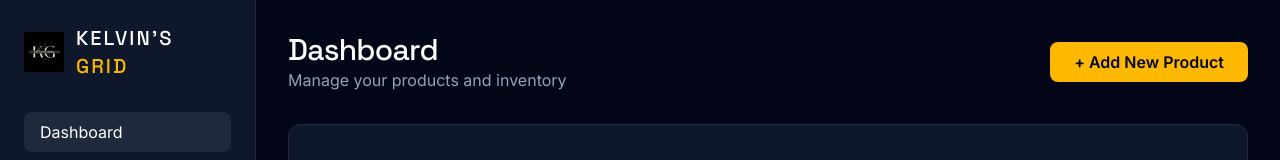
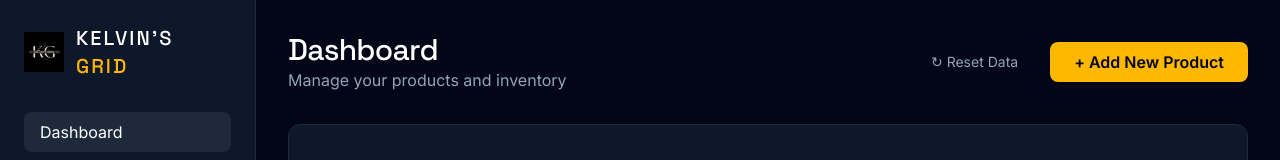
Before and after one commit to VictorChidex1/kelvins-grid, a React (Vite) app: page /admin in a window 1280 px wide. Shown: the top 160 px of the page. Built offline with nearby package versions, Linux system fonts and the light colour scheme; no server answers; the database is empty; sample sign-in values are in the browser's storage.

Commit message:
added new products to the services section

```diff
--- a/src/components/ServicesSection.tsx
+++ b/src/components/ServicesSection.tsx
@@ -20,8 +20,14 @@ export function ServicesSection() {
     fetchProducts();
   }, [fetchProducts]);
 
-  // Show only top 3 products for the landing page
-  const featuredProducts = products.slice(0, 3);
+  // Select a mix of products: Top 2 Solar + Starlink + CCTV
+  const solarProducts = products
+    .filter((p) => p.category === "solar")
+    .slice(0, 2);
+  const otherProducts = products.filter(
+    (p) => p.category === "starlink" || p.category === "cctv"
+  );
+  const featuredProducts = [...solarProducts, ...otherProducts];
 
   const containerVariants = {
     hidden: { opacity: 0 },
--- a/src/pages/admin/Dashboard.tsx
+++ b/src/pages/admin/Dashboard.tsx
@@ -6,9 +6,25 @@ export function Dashboard() {
           <h2 className="text-3xl font-heading text-white">Dashboard</h2>
           <p className="text-slate-400">Manage your products and inventory</p>
         </div>
-        <button className="bg-action text-brand-950 font-bold px-6 py-2 rounded-lg hover:bg-white transition-colors">
-          + Add New Product
-        </button>
+        <div className="flex gap-4">
+          <button
+            onClick={async () => {
+              if (
+                window.confirm("Overwrite all product data with default seed?")
+              ) {
+                const { seedDatabase } = await import("../../lib/seed");
+                const result = await seedDatabase();
+                alert(result.message);
+              }
+            }}
+            className="text-slate-400 hover:text-white px-4 py-2 text-sm transition-colors"
+          >
+            ↻ Reset Data
+          </button>
+          <button className="bg-action text-brand-950 font-bold px-6 py-2 rounded-lg hover:bg-white transition-colors">
+            + Add New Product
+          </button>
+        </div>
       </header>
 
       {/* Stub for Product List */}
```
Also changed, not shown: 1 other file (tests, documents, lock files or other folders).
